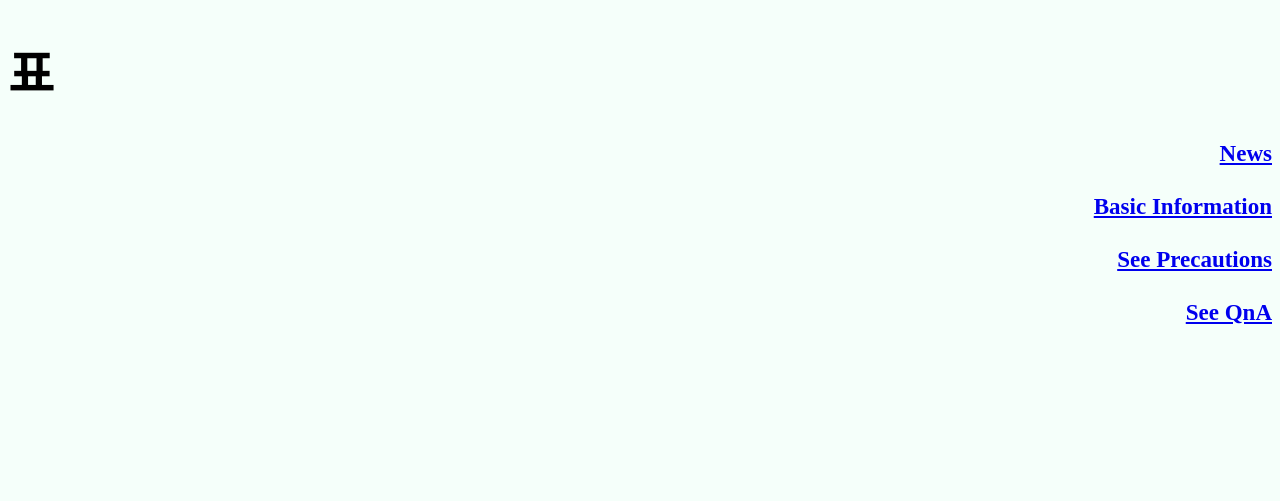
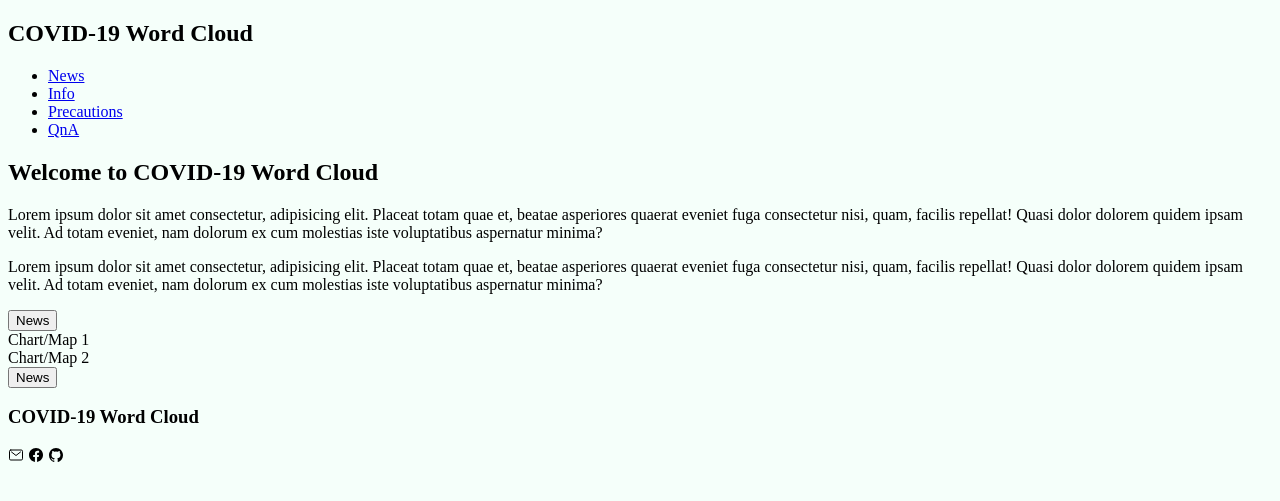
Before and after one commit to ddusi/covid19_WordCloud, a Django app: page /Covid-web/ in a window 1280 px wide. Shown: the top 501 px of the page. Run offline with Django 3.2, Linux system fonts and the light colour scheme; parts of the project's set-up code (start-up, migrations or seed data) failed here and were passed over; some libraries are stand-ins or nearby versions.

Commit message:
Create layout for home page #9
- Django template inheritance is used for extendability and reusability of html template

```diff
--- /dev/null
+++ b/Covid_web/templates/Covid_web/base.html
@@ -0,0 +1,54 @@
+{% load static %}
+
+<!DOCTYPE html>
+<html lang="en">
+  <head>
+    <meta charset="UTF-8" />
+    <meta name="viewport" content="width=device-width, initial-scale=1.0" />
+    <title>COVID-19 Word Cloud</title>
+    <link
+      type="text/css"
+      rel="stylesheet"
+      href="{% static 'css/style.css' %}"
+    />
+    <script src="https://unpkg.com/ionicons@5.2.3/dist/ionicons.js"></script>
+  </head>
+  <body>
+    <header class="header">
+      <nav class="header__navigation">
+        <div class="header__website-title--container">
+          <h1 class="header__website-title">COVID-19 Word Cloud</h1>
+        </div>
+        <ul class="navigation__links--container">
+          <li class="navigation__link">
+            <a href="{% url 'covid:news' %}">News</a>
+          </li>
+          <li class="navigation__link">
+            <a href="{% url 'covid:covid-info' %}">Info</a>
+          </li>
+          <li class="navigation__link">
+            <a href="{% url 'covid:precautions' %}">Precautions</a>
+          </li>
+          <li class="navigation__link">
+            <a href="{% url 'covid:qna' %}">QnA</a>
+          </li>
+        </ul>
+      </nav>
+    </header>
+    <section role="main" class="main">
+      {% block content %} {% endblock %}
+    </section>
+    <footer class="footer">
+      <div class="footer--wrapper">
+        <div class="footer__website-title--container">
+          <h3 class="footer__website-title">COVID-19 Word Cloud</h3>
+        </div>
+        <div class="footer__contacts--container">
+          <ion-icon name="mail-outline"></ion-icon>
+          <ion-icon name="logo-facebook"></ion-icon>
+          <ion-icon name="logo-github"></ion-icon>
+        </div>
+      </div>
+    </footer>
+  </body>
+</html>
--- a/Covid_web/templates/Covid_web/home.html
+++ b/Covid_web/templates/Covid_web/home.html
@@ -1,27 +1,25 @@
-{% load static %}
-
-<!DOCTYPE html>
-<html lang="en">
-<head>
-    <meta charset="UTF-8">
-    <title>Home</title>
-    <link rel="stylesheet" href="{% static 'css/style.css' %}">
-    <style>
-        .hyperlink{
-            font-size: 23px;
-            color: dimgrey;
-            text-align: right;
-            line-height:30px;
-        }
-    </style>
-</head>
-<body>
-    <div class="container">
-        <h1 style="font-size: 50px;">표</h1>
-    </div>
-    <h3 class="hyperlink"><a href="{% url 'covid:news' %}">News</a></h3>
-    <h3 class="hyperlink"><a href="{% url 'covid:covid-info' %}">Basic Information</a></h3>
-    <h3 class="hyperlink"><a href="{% url 'covid:precautions' %}">See Precautions</a></h3>
-    <h3 class="hyperlink"><a href="{% url 'covid:qna' %}">See QnA</a></h3>
-</body>
-</html>
+{% extends 'Covid_web/base.html' %} {% block content %}
+<div class="main__welcome-message--container">
+  <h2 class="welcome-message__title">Welcome to COVID-19 Word Cloud</h2>
+  <p class="welcome-message__body--upper">
+    Lorem ipsum dolor sit amet consectetur, adipisicing elit. Placeat totam quae
+    et, beatae asperiores quaerat eveniet fuga consectetur nisi, quam, facilis
+    repellat! Quasi dolor dolorem quidem ipsam velit. Ad totam eveniet, nam
+    dolorum ex cum molestias iste voluptatibus aspernatur minima?
+  </p>
+  <p class="welcome-message__body--lower">
+    Lorem ipsum dolor sit amet consectetur, adipisicing elit. Placeat totam quae
+    et, beatae asperiores quaerat eveniet fuga consectetur nisi, quam, facilis
+    repellat! Quasi dolor dolorem quidem ipsam velit. Ad totam eveniet, nam
+    dolorum ex cum molestias iste voluptatibus aspernatur minima?
+  </p>
+  <button class="welcome-message__link-news">News</button>
+</div>
+<div class="main__data-visualization--container">
+  <div class="data-visualization__box1--container">Chart/Map 1</div>
+  <div class="data-visualization__box2--container">Chart/Map 2</div>
+  <div class="data-visualization__link-status--container">
+    <button class="data-visualization__link-status">News</button>
+  </div>
+</div>
+{% endblock %}
```
